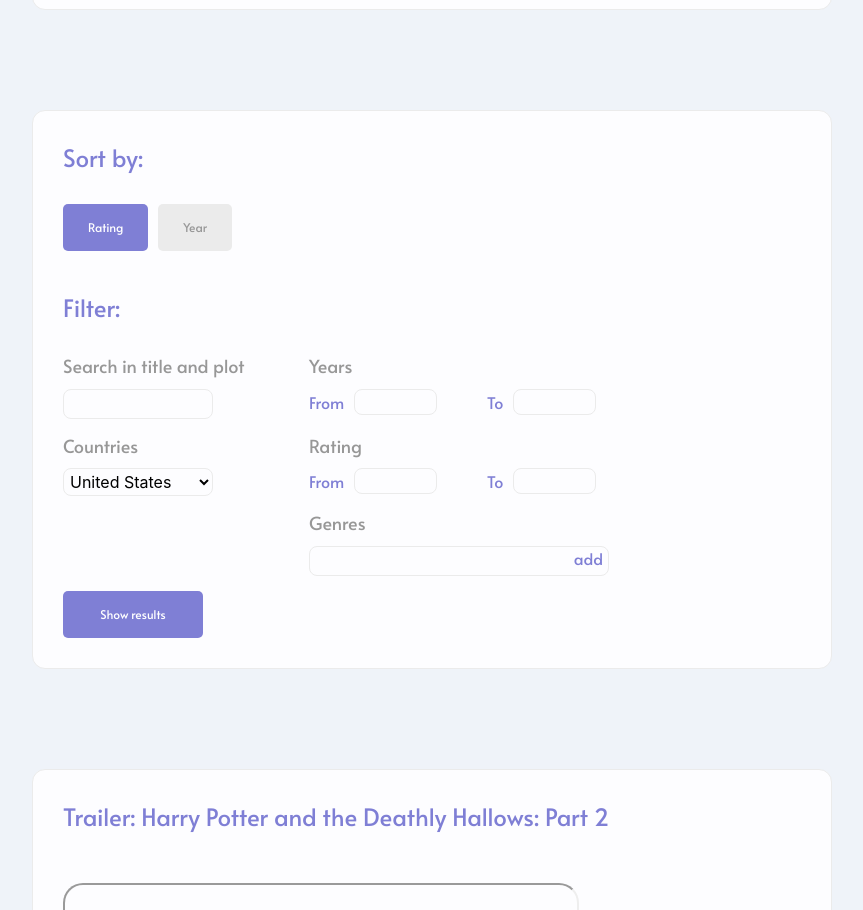
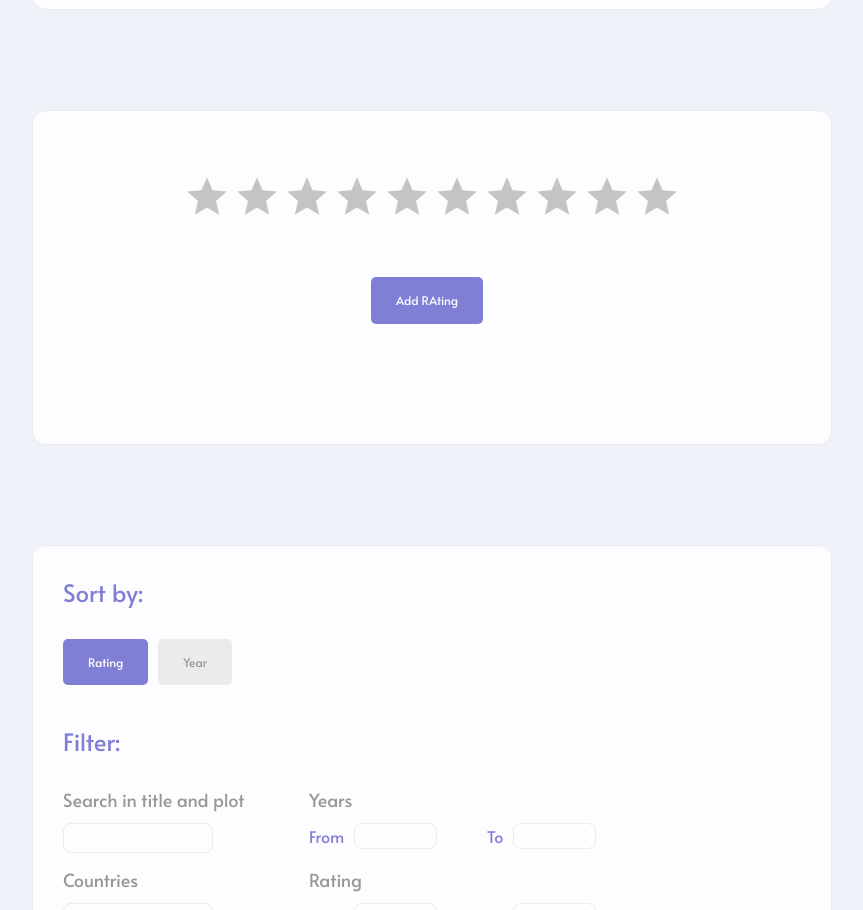
Before and after one commit to AgataKrist/Film__TMS, a React (Create React App) app: page / in a window 1280 px wide. Shown: the part 1296-2206 px from the top of the page, without its empty margins (258-1121 px from the left). Built offline with nearby package versions, Linux system fonts and the light colour scheme; grey boxes are pictures that could not be loaded.

Commit message:
add star rating component

```diff
--- a/src/App.tsx
+++ b/src/App.tsx
@@ -4,6 +4,7 @@ import { Filter } from "./Components/molecules/filter";
 import { Header } from "./Components/molecules/header";
 import { ShortCardFilm } from "./Components/molecules/shortCardFilm";
 import { Sidebar } from "./Components/molecules/sidebar";
+import { StarRating } from "./Components/molecules/starRating";
 import { TrailerFilm } from "./Components/molecules/trailerFilm";
 import { films, trailer } from "./mock";
 
@@ -24,6 +25,7 @@ function App() {
       <div className="main">
         <Header />
         <CardFilm film={selectedFilm} />
+        <StarRating />
         <Filter {...values} />
         <TrailerFilm title={selectedFilm.title} {...trailerCurrent} />
         <div className="allFilms__wrapper">
--- /dev/null
+++ b/src/Components/molecules/starRating/StarRating.tsx
@@ -0,0 +1,45 @@
+import React, { useState } from "react";
+import { memo } from "react";
+import "./index.css";
+import { FaStar } from "react-icons/fa";
+import { BtnFilter } from "../../atoms/filterCardBtn";
+import { IoMdStar } from "react-icons/io";
+
+// interface IStarRating {
+//   rating: any;
+//   setRating: any;
+// }
+
+export const StarRating = memo(() => {
+  const [rating, setRating] = useState(0);
+  const [hover, setHover] = useState(0);
+  return (
+    <div className={"card__wrapper"}>
+      <div className="card__content ">
+        <div className="star__content">
+          {[...Array(10)].map((star, i) => {
+            const ratingValue = i + 1;
+            return (
+              <label>
+                <input type="radio" name="rating" value={ratingValue} />
+                <IoMdStar
+                  onClick={() => setRating(ratingValue)}
+                  className={"star"}
+                  color={
+                    ratingValue <= (hover || rating) ? "#7F7FD5" : "#c4c4c4"
+                  }
+                  size={50}
+                  onMouseEnter={() => setHover(ratingValue)}
+                  onMouseLeave={() => setHover(0)}
+                />
+              </label>
+            );
+          })}
+        </div>
+        <div className={"btn__add"}>
+          <BtnFilter text={"Add RAting"} isActive />
+        </div>
+      </div>
+    </div>
+  );
+});
--- /dev/null
+++ b/src/Components/molecules/starRating/index.css
@@ -0,0 +1,34 @@
+.card__wrapper {
+  margin: auto;
+  margin-bottom: 100px;
+  max-width: 800px;
+  background: #fdfdff;
+  border: 1px solid #ebebeb;
+  box-sizing: border-box;
+  border-radius: 13px;
+}
+
+.card__content {
+  padding: 30px;
+  padding-bottom: 120px;
+}
+
+.star__content {
+  display: flex;
+  justify-content: center;
+  margin-bottom: 50px;
+  margin-top: 30px;
+}
+.btn__add {
+  display: flex;
+  justify-content: center;
+}
+
+.star__content > label > input[type="radio"] {
+  display: none;
+}
+
+.star {
+  cursor: pointer;
+  transition: color 200ms;
+}
--- /dev/null
+++ b/src/Components/molecules/starRating/index.ts
@@ -0,0 +1 @@
+export { StarRating } from "./StarRating";
```
